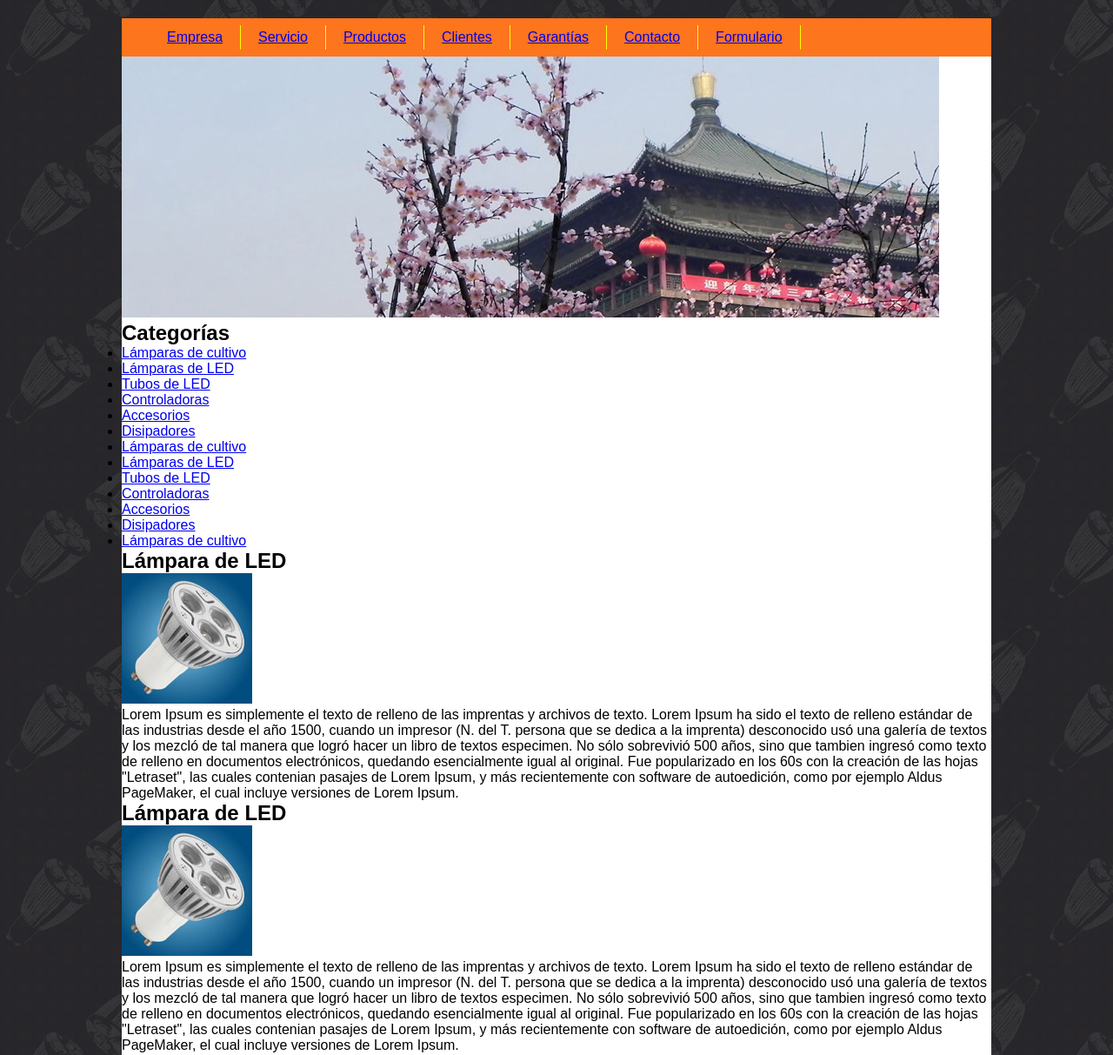
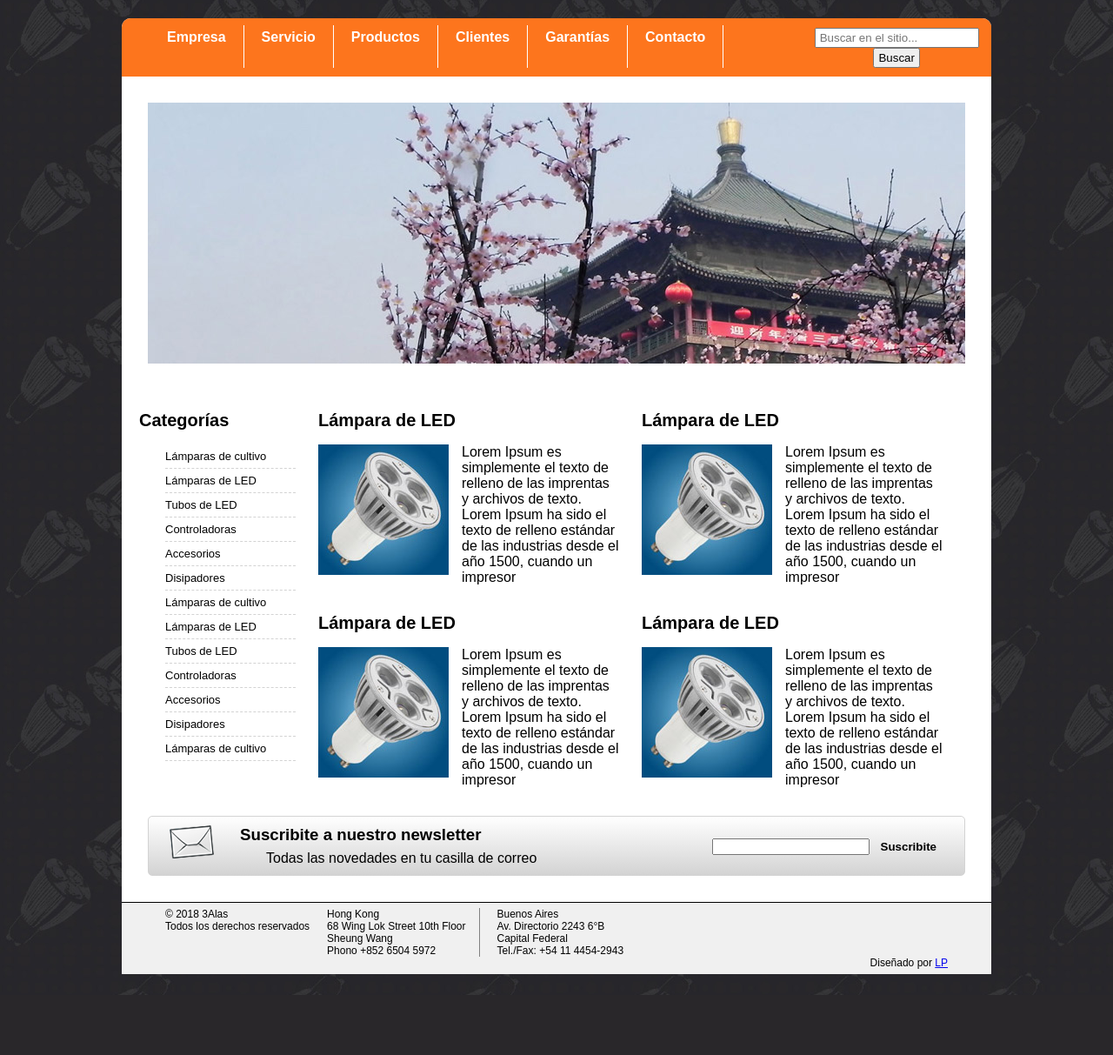
Before and after one commit to lucasspicco/3alas, a plain HTML site: page index.html in a window 1280 px wide. Shown: the part 100-1313 px from the top of the page at 87% size. After the commit the page ends 1244 px from the top, so only its background shows below. Drawn offline with Linux system fonts and the light colour scheme; a web font is replaced by a local one.

Commit message:
casi terminado falta corregir botonera

```diff
--- a/estilos.css
+++ b/estilos.css
@@ -22,6 +22,12 @@ body{
 	font-family: Arial, sans-serif;
 	/* Aplico la fuente general en la etiqueta body para aprovechas la herencia */
 }
+h2{
+	font-size:20px;
+	margin-bottom:16px;
+
+}
+
 .cabecera{
 	display:flex;
 	justify-content: space-between;
@@ -45,6 +51,7 @@ h1{
 	max-width:1000px;
 	margin-left:auto;
 	margin-right:auto;
+	border-radius:10px 10px 0 0;
 }
 
 
@@ -58,14 +65,19 @@ h1{
 	max-width: 1000px;
 	display: flex;
 	padding-top:8px;
-	padding-bottom:8px;
+	padding-bottom:10px;
 	padding-left:32px;
+	border-radius:10px 10px 0 0;
+	font-weight: bold;
 }
 
 .botonera li{
 	list-style-type: none;
+	display:flex;
+}
+
+.botonera-lista li{
 	flex-grow: 1;
-
 }
 
 .botonera-lista{
@@ -76,12 +88,21 @@ h1{
 }
 
 .botonera a{
-	float:left;
 	display:block;
 	padding:5px 20px;
-	border-right: 1px solid var(--amarillo);
+	border-right: 1px solid white;
+	text-align: center;
+	text-decoration: none;
+	color: white;
 }
 
+.botonera-lista_formulario{
+	margin-left:90px;
+	padding-top: 3px;
+}
+.botonera-lista_formulario input{
+	padding:2px 4px;
+}
 /*  SECCION BOTONERA con flexbox
 
 .botonera{
@@ -124,3 +145,174 @@ etiqueta.clase (significa que etiqueta tiene aplicada clase)
 
 
 */
+/* -----------------------------
+		SECCIÓN SLIDER
+--------------------------------
+*/
+
+.slider{
+	text-align: center;
+	margin-top: 30px;
+
+}
+
+/* -----------------------------
+		SECCIÓN CATEGORÍAS
+--------------------------------
+*/
+.categoria{
+	width: 20%;
+	float:left;
+	background-color: white;
+	margin-top:50px;
+	padding-left:20px;
+}
+.lista-productos li{
+		border-bottom: 1px dashed lightgrey;
+}
+.lista-productos{
+	list-style-type: none;
+	background-color: white;
+	padding-left: 30px;
+	margin-bottom: 25px;
+}
+.lista-productos a{
+	display:block;
+	background-color: white;
+	padding:6px 0;
+	text-decoration: none;
+	color:black;
+	font-size: 13px;
+}
+.lista-productos a:hover{
+	font-weight: bold;
+}
+
+
+/* -----------------------------
+		SECCIÓN PRODUCTOS
+--------------------------------
+*/
+
+.productos{
+	width: 80%;
+	float:right;
+	background-color: white;
+	margin-top:50px;
+	padding-right: 56px;
+}
+
+.productos-lampara{
+	background-color: white;
+	float:left;
+	max-width: 50%;
+
+	padding-left: 26px;
+	padding-bottom: 32px
+}
+
+.lampara-info{
+	display: flex;
+	align-items: flex-start;
+}
+.lampara-info a{
+	padding-right: 15px;
+}
+
+.lampara-info img{
+	padding-right: 15px;
+}
+/* -----------------------------
+		SECCIÓN NEWSLETTER
+--------------------------------
+*/
+
+.newsletter{
+	clear:both;
+	max-width: 940px;
+
+	margin-left: auto;
+	margin-right: auto;
+
+	border: 1px solid lightgrey;
+
+	padding:10px 24px;
+
+	background-image: linear-gradient(white, lightgray);
+
+	overflow: auto;
+
+	border-radius:5px;
+}
+
+.newsletter img{
+	margin-right:30px;
+	float: left;
+}
+.newsletter-info{
+	float: left;
+}
+.newsletter-info p{
+	margin-left: 30px;
+	margin-top:7px;
+}
+.newsletter form{
+	float:right;
+	margin-top:12px;
+}
+
+.newsletter-form [type="submit"]{
+	background: none;
+	border:none;
+
+	/* Agregamos el cursor de la manito que perdemos al sacarle el fondo al botón*/
+	cursor:pointer;
+
+	font-weight: bold;
+	padding: 5px 8px;
+}
+
+/* -----------------------------
+		SECCIÓN PIE
+--------------------------------
+*/
+
+/* Propiedades heredables, las aplico en el elemento padre y los hijos las tienen también */
+
+.pie{
+	background-color: #f0f0f0;
+	padding: 6px 50px;
+	border-top: 1px solid black;
+	margin-top: 30px;
+	overflow:auto;
+	font-size:12px;
+}
+
+.pie-copy, .pie-china, .pie-argentina{
+	float:left;
+}
+
+.pie-copy h4{
+	font-weight: normal;
+}
+.pie-creditos{
+	clear:both;
+	text-align: right;
+}
+.pie-china{
+	padding-left:20px;
+	padding-right: 15px;
+	border-right: 1px solid gray;
+}
+.pie-argentina{
+	padding-left:20px;
+}
+
+.pie-creditos a{
+	/*
+		paso dos:
+ 		acá aplicamos la fuente google
+ 		copiando lo encuadrado en specify in css
+	*/
+	font-family: 'Gamja Flower', sans-serif;
+}
--- a/index.html
+++ b/index.html
@@ -3,6 +3,7 @@
 	<head>
 		<title>3 alas</title>
 		<meta charset="utf-8">
+		<link href="https://fonts.googleapis.com/css?family=Gamja+Flower" rel="stylesheet">
 		<link href="estilos.css" rel="stylesheet">
 	</head>
 	<body>
@@ -22,7 +23,12 @@
 					<li><a href="#">Clientes</a></li>
 					<li><a href="#">Garantías</a></li>
 					<li><a href="#">Contacto</a></li>
-					<li><a href="#">Formulario</a></li>
+					<li>
+						<form class="botonera-lista_formulario" action="" method="">
+							<input type="text" placeholder="Buscar en el sitio...">
+							<input type="submit" value="Buscar">
+						</form>
+					</li>
 				</ul>
 			</div><!-- Cierra botonera-->
 
@@ -52,26 +58,34 @@
 			<div class="productos">
 				<div class="productos-lampara">
 					<h2>Lámpara de LED</h2>
-					<img src="images/lamparas/lampara1.jpg" alt="">
-					<p>Lorem Ipsum es simplemente el texto de relleno de las imprentas y archivos de texto. Lorem Ipsum ha sido el texto de relleno estándar de las industrias desde el año 1500, cuando un impresor (N. del T. persona que se dedica a la imprenta) desconocido usó una galería de textos y los mezcló de tal manera que logró hacer un libro de textos especimen. No sólo sobrevivió 500 años, sino que tambien ingresó como texto de relleno en documentos electrónicos, quedando esencialmente igual al original. Fue popularizado en los 60s con la creación de las hojas "Letraset", las cuales contenian pasajes de Lorem Ipsum, y más recientemente con software de autoedición, como por ejemplo Aldus PageMaker, el cual incluye versiones de Lorem Ipsum.</p>
+					<div class="lampara-info">
+						<img src="images/lamparas/lampara1.jpg" alt="">
+						<p>Lorem Ipsum es simplemente el texto de relleno de las imprentas y archivos de texto. Lorem Ipsum ha sido el texto de relleno estándar de las industrias desde el año 1500, cuando un impresor</p>
+					</div>
 				</div><!--Cierra lampara1-->
 
 				<div class="productos-lampara">
 					<h2>Lámpara de LED</h2>
-					<img src="images/lamparas/lampara1.jpg" alt="">
-					<p>Lorem Ipsum es simplemente el texto de relleno de las imprentas y archivos de texto. Lorem Ipsum ha sido el texto de relleno estándar de las industrias desde el año 1500, cuando un impresor (N. del T. persona que se dedica a la imprenta) desconocido usó una galería de textos y los mezcló de tal manera que logró hacer un libro de textos especimen. No sólo sobrevivió 500 años, sino que tambien ingresó como texto de relleno en documentos electrónicos, quedando esencialmente igual al original. Fue popularizado en los 60s con la creación de las hojas "Letraset", las cuales contenian pasajes de Lorem Ipsum, y más recientemente con software de autoedición, como por ejemplo Aldus PageMaker, el cual incluye versiones de Lorem Ipsum.</p>
+					<div class="lampara-info">
+						<img src="images/lamparas/lampara1.jpg" alt="">
+						<p>Lorem Ipsum es simplemente el texto de relleno de las imprentas y archivos de texto. Lorem Ipsum ha sido el texto de relleno estándar de las industrias desde el año 1500, cuando un impresor</p>
+					</div>
 				</div><!--Cierra lampara2-->
 
 				<div class="productos-lampara">
 					<h2>Lámpara de LED</h2>
-					<img src="images/lamparas/lampara1.jpg" alt="">
-					<p>Lorem Ipsum es simplemente el texto de relleno de las imprentas y archivos de texto. Lorem Ipsum ha sido el texto de relleno estándar de las industrias desde el año 1500, cuando un impresor (N. del T. persona que se dedica a la imprenta) desconocido usó una galería de textos y los mezcló de tal manera que logró hacer un libro de textos especimen. No sólo sobrevivió 500 años, sino que tambien ingresó como texto de relleno en documentos electrónicos, quedando esencialmente igual al original. Fue popularizado en los 60s con la creación de las hojas "Letraset", las cuales contenian pasajes de Lorem Ipsum, y más recientemente con software de autoedición, como por ejemplo Aldus PageMaker, el cual incluye versiones de Lorem Ipsum.</p>
+					<div class="lampara-info">
+						<img src="images/lamparas/lampara1.jpg" alt="">
+						<p>Lorem Ipsum es simplemente el texto de relleno de las imprentas y archivos de texto. Lorem Ipsum ha sido el texto de relleno estándar de las industrias desde el año 1500, cuando un impresor</p>
+					</div>
 				</div><!--Cierra lampara3-->
 
 				<div class="productos-lampara">
 					<h2>Lámpara de LED</h2>
-					<img src="images/lamparas/lampara1.jpg" alt="">
-					<p>Lorem Ipsum es simplemente el texto de relleno de las imprentas y archivos de texto. Lorem Ipsum ha sido el texto de relleno estándar de las industrias desde el año 1500, cuando un impresor (N. del T. persona que se dedica a la imprenta) desconocido usó una galería de textos y los mezcló de tal manera que logró hacer un libro de textos especimen. No sólo sobrevivió 500 años, sino que tambien ingresó como texto de relleno en documentos electrónicos, quedando esencialmente igual al original. Fue popularizado en los 60s con la creación de las hojas "Letraset", las cuales contenian pasajes de Lorem Ipsum, y más recientemente con software de autoedición, como por ejemplo Aldus PageMaker, el cual incluye versiones de Lorem Ipsum.</p>
+					<div class="lampara-info">
+						<img src="images/lamparas/lampara1.jpg" alt="">
+						<p>Lorem Ipsum es simplemente el texto de relleno de las imprentas y archivos de texto. Lorem Ipsum ha sido el texto de relleno estándar de las industrias desde el año 1500, cuando un impresor</p>
+					</div>
 				</div><!--Cierra lampara4-->
 			</div><!-- Cierra .productos-->
 
@@ -101,14 +115,14 @@
 					<p>Phono +852 6504 5972</p>
 				</div>
 
-				<div class="arg">
+				<div class="pie-argentina">
 					<p>Buenos Aires</p>
 					<p>Av. Directorio 2243 6°B</p>
 					<p>Capital Federal</p>
 					<p>Tel./Fax: +54 11 4454-2943</p>
 				</div>
 
-				<div class="creditos">
+				<div class="pie-creditos">
 					Diseñado por <a href="#">LP</a>
 				</div>
 
```
